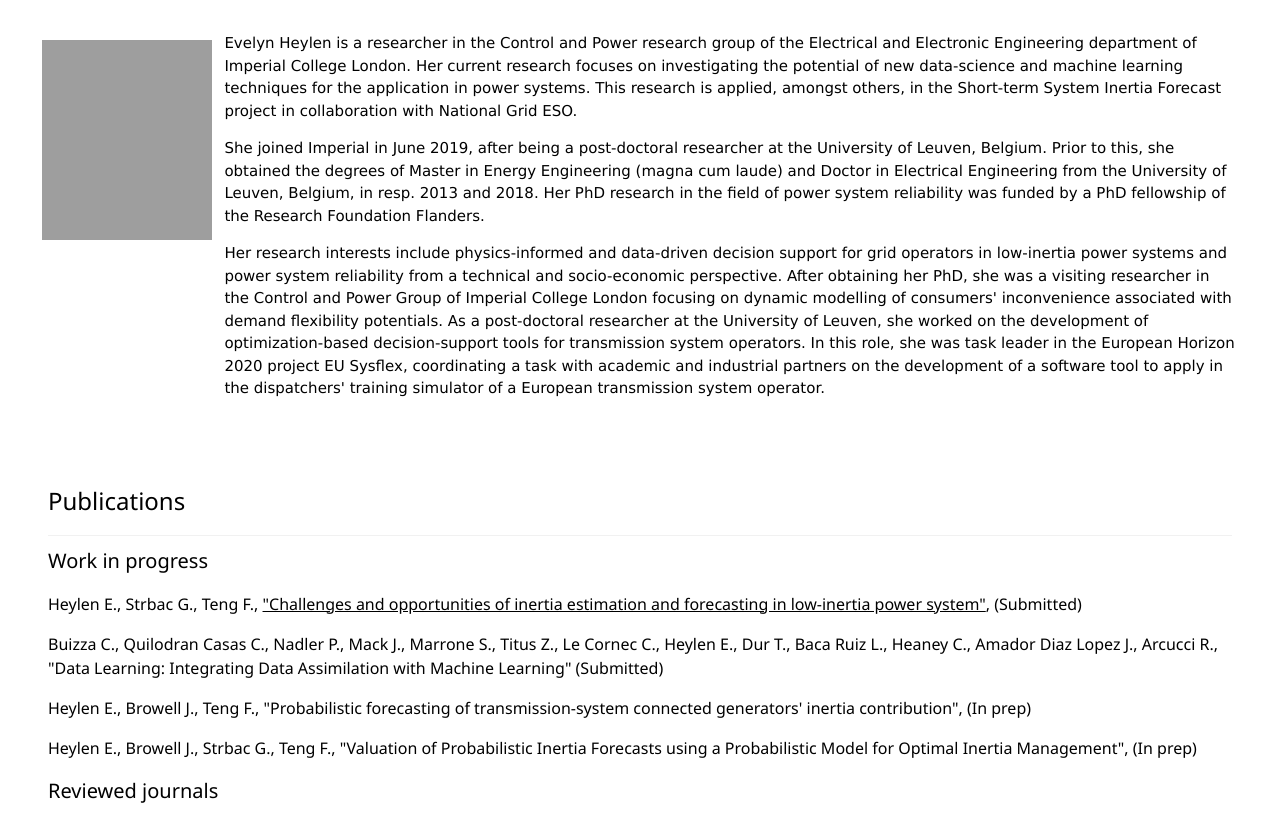
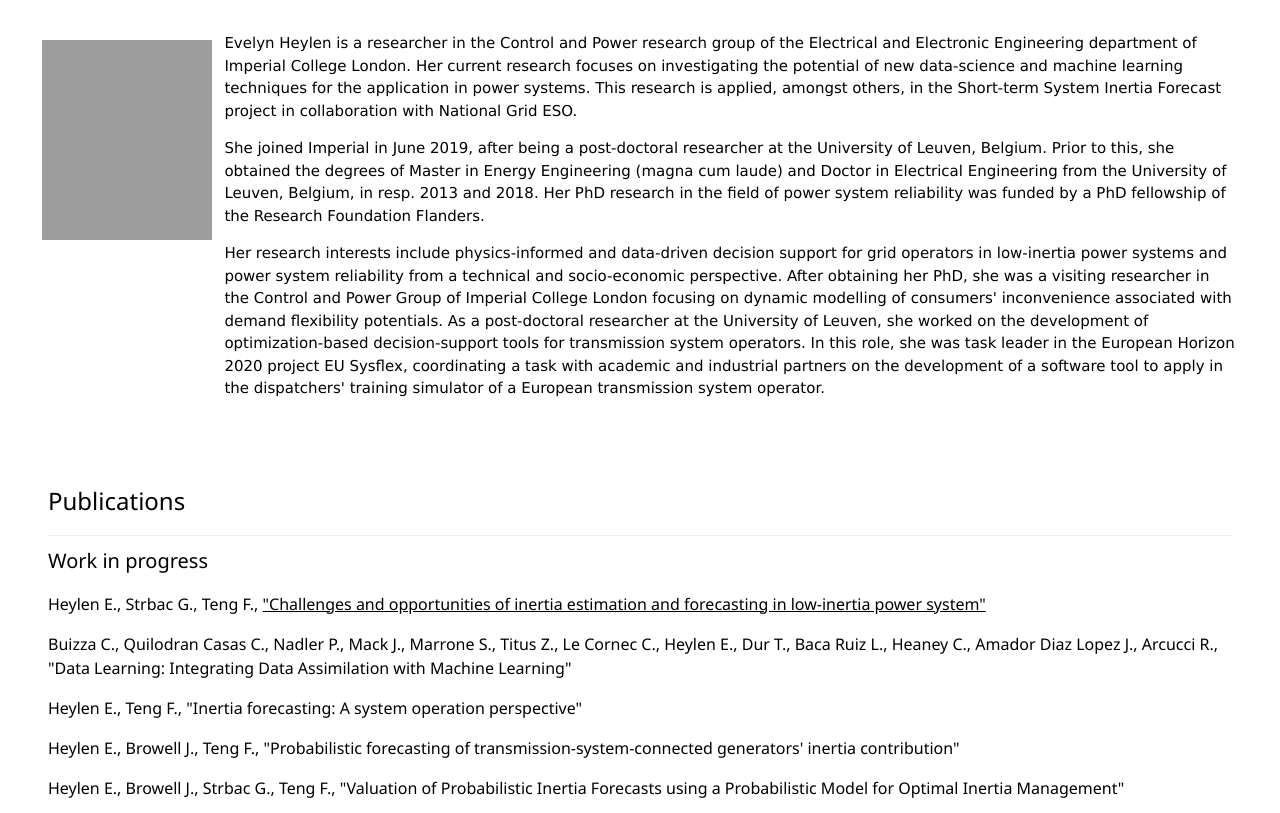
Before and after one commit to ehey2/ehey2.github.io, a plain HTML site: page index.html in a window 1280 px wide. Shown: the part 122-935 px from the top of the page. Drawn offline with nearby package versions, Linux system fonts and the light colour scheme; grey boxes are pictures that could not be loaded.

Commit message:
Update index.html

```diff
--- a/index.html
+++ b/index.html
@@ -101,20 +101,24 @@ Her research interests include physics-informed and data-driven decision support
 <h4> Work in progress </h4>
 <h6>
 <p>
-Heylen E., Strbac G., Teng F., <a href="https://arxiv.org/abs/2008.12692" target="_blank">"Challenges and opportunities of inertia estimation and forecasting in low-inertia power system"</a>, (Submitted)
+Heylen E., Strbac G., Teng F., <a href="https://arxiv.org/abs/2008.12692" target="_blank">"Challenges and opportunities of inertia estimation and forecasting in low-inertia power system"</a>
 </p>
 
 <p>
 Buizza C., Quilodran Casas C., Nadler P., Mack J., Marrone S., Titus Z.,
-Le Cornec C., Heylen E., Dur T., Baca Ruiz L., Heaney C., Amador Diaz Lopez J., Arcucci R., "Data Learning: Integrating Data Assimilation with Machine Learning" (Submitted)
+Le Cornec C., Heylen E., Dur T., Baca Ruiz L., Heaney C., Amador Diaz Lopez J., Arcucci R., "Data Learning: Integrating Data Assimilation with Machine Learning"
 </p>
 
 <p>
-Heylen E., Browell J., Teng F., "Probabilistic forecasting of transmission-system connected generators' inertia contribution", (In prep)
+Heylen E., Teng F., "Inertia forecasting: A system operation perspective"
 </p>
 
 <p>
-Heylen E., Browell J., Strbac G., Teng F., "Valuation of Probabilistic Inertia Forecasts using a Probabilistic Model for Optimal Inertia Management", (In prep)
+Heylen E., Browell J., Teng F., "Probabilistic forecasting of transmission-system-connected generators' inertia contribution"
+</p>
+
+<p>
+Heylen E., Browell J., Strbac G., Teng F., "Valuation of Probabilistic Inertia Forecasts using a Probabilistic Model for Optimal Inertia Management"
 </p>
 
 </h6>
```
